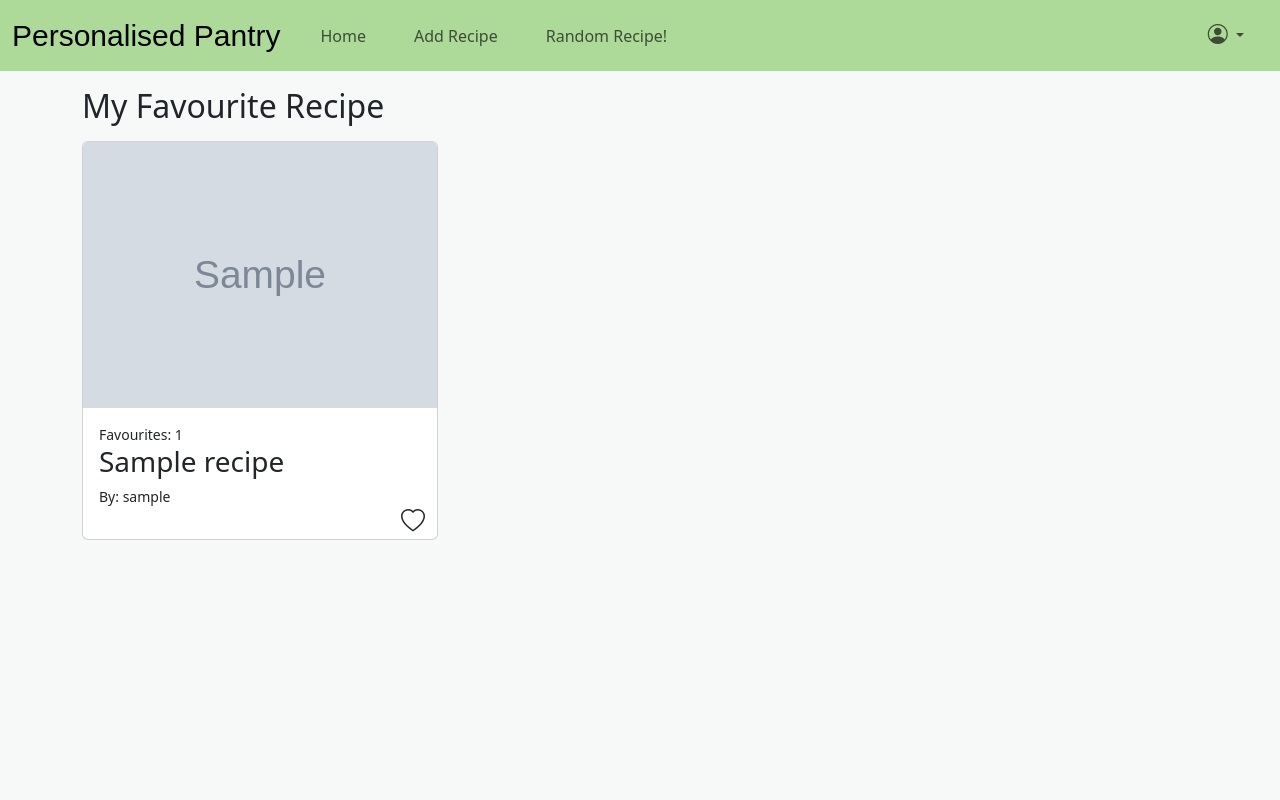
After one commit to PichapopRo/project-pantry, a Django app: page /favourite/ in a window 1280 px wide. The commit adds this page. Run offline with Django 5.2, Linux system fonts and the light colour scheme; a user stored in the database is signed in; tables that the repository leaves empty hold one stand-in row (values such as "Sample post"); grey boxes marked "Sample" are stand-in pictures; some web fonts are replaced.

Commit message:
new page for user recipe

```diff
--- a/pantry/urls.py
+++ b/pantry/urls.py
@@ -28,5 +28,6 @@ urlpatterns = [
     path("admin/", admin.site.urls),
     path('signup/', views.register_view, name='signup'),
     path('signout/', views.signout_view, name='signout'),
-    path('profile/', views.UserPageView.as_view(), name='user_profile')
+    path('favourite/', views.FavouritePage.as_view(), name='favourite'),
+    path('my_recipe/', views.MyRecipeView.as_view(), name='my_recipe')
 ]
--- a/templates/base.html
+++ b/templates/base.html
@@ -31,8 +31,8 @@
             <i class="bi bi-person-circle" style="font-size: 20px"></i>
           </a>
           <ul class="dropdown-menu dropdown-menu-end">
-            <li><a class="dropdown-item" href="#">My Recipe</a></li>
-            <li><a class="dropdown-item" href="{% url 'user_profile' %}">Favourite</a></li>
+            <li><a class="dropdown-item" href="{% url 'my_recipe' %}">My Recipe</a></li>
+            <li><a class="dropdown-item" href="{% url 'favourite' %}">Favourite</a></li>
             <li><a class="dropdown-item text-danger" href="{% url 'signout' %}">Log out</a></li>
             {%  else  %}
             <li><a href="{% url 'login' %}?next={{request.path}}" class="btn btn-success me-auto">Login</a></li>
--- /dev/null
+++ b/templates/favourite.html
@@ -0,0 +1,89 @@
+<head>
+    <meta charset="utf-8">
+    <meta name="viewport" content="width=device-width, initial-scale=1, shrink-to-fit=no">
+    <script src="https://code.jquery.com/jquery-3.6.0.min.js"></script>
+    <script>
+    $(document).ready(function() {
+        function getCookie(name) {
+            let cookieValue = null;
+            if (document.cookie && document.cookie !== '') {
+                const cookies = document.cookie.split(';');
+                for (let i = 0; i < cookies.length; i++) {
+                    const cookie = cookies[i].trim();
+                    if (cookie.substring(0, name.length + 1) === (name + '=')) {
+                        cookieValue = decodeURIComponent(cookie.substring(name.length + 1));
+                        break;
+                    }
+                }
+            }
+            return cookieValue;
+        }
+        const csrftoken = getCookie('csrftoken');
+
+        $.ajaxSetup({
+            headers: { 'X-CSRFToken': csrftoken }
+        });
+
+        $('.favourite-btn').click(function(e) {
+            e.preventDefault();
+            let button = $(this);
+            let recipeId = button.data('recipe-id');
+            let favouriteCountElement = $('#favourite-count-' + recipeId);
+
+            $.ajax({
+                url: `/recipes/${recipeId}/toggle_favourite/`,
+                method: 'POST',
+                data: { csrfmiddlewaretoken: csrftoken },
+                success: function(response) {
+                    if (response.favourited) {
+                        button.text('Unfavourite');
+                        favouriteCountElement.text(parseInt(favouriteCountElement.text()) + 1);
+                    } else {
+                        button.text('Favourite');
+                        favouriteCountElement.text(parseInt(favouriteCountElement.text()) - 1);
+                        $('#recipe-card-' + recipeId).fadeOut();
+                    }
+                },
+                error: function(xhr, status, error) {
+                    console.log(`Error: ${status} - ${error}`);
+                    alert('An error occurred. Please try again.');
+                }
+            });
+        });
+    });
+</script>
+</head>
+<html>
+{% extends 'base.html' %}
+<body>
+{% block content %}
+    <div class="container">
+    <h2 class="title my-3">My Favourite Recipe</h2>
+    <div class="row">
+    {% for favourite in favourites %}
+        <div class="col col-sm-4 mb-3">
+            <div class="card h-100">
+            <img src="{{ favourite.recipe.image }}" class="card-img-top" alt="{{ favourite.recipe.name }}">
+            <div class="card-body">
+                <small>Favourites: <span class="favourite-count" id="favourite-count-{{ favourite.recipe.id }}">{{ favourite.recipe.favourite_set.count }}</span></small>
+            <h3 class="card-title">{{ favourite.recipe.name }}</h3>
+                <small class="card-text">By: {{ favourite.recipe.poster_id.username }}</small>
+                <a href="{% url 'recipe' favourite.recipe.id %}" class="stretched-link"></a>
+                <form method="post">
+                    {% csrf_token %}
+                    <button class="btn border-0 favourite-btn position-absolute bottom-0 end-0" data-recipe-id="{{ recipe.id }}">
+                    {% if recipe.id in user_favourites %}
+                        <i class="bi bi-heart-fill text-danger"></i>
+                    {% else %}
+                        <i class="bi bi-heart"></i>
+                    {% endif %}
+                </button>
+                </form>
+            </div>
+            </div>
+        </div>
+        {% endfor %}
+    <script src="https://cdn.jsdelivr.net/npm/bootstrap@5.3.1/dist/js/bootstrap.bundle.min.js"></script>
+</div>
+    </div>
+{% endblock %}
--- a/webpage/static/styles/style.css
+++ b/webpage/static/styles/style.css
@@ -49,7 +49,7 @@ h1{
     background-color: #f0504e;
 }
 .alternate {
-background-color: #8c8c8c;
+background-color: #efefef;
 }
 ul {
 list-style-type: none;
--- a/webpage/static/webpage/style.css
+++ b/webpage/static/webpage/style.css
@@ -62,7 +62,3 @@
         ol li:nth-child(odd) {
           background: #b6b6b6;
         }
-        .thick {
-          text-decoration: solid underline 4px;
-            color: #59704e;
-        }
--- a/webpage/views.py
+++ b/webpage/views.py
@@ -397,11 +397,11 @@ class AddRecipeView(generic.CreateView):
             return 1, equipment_entry
 
 
-class UserPageView(generic.ListView):
-    """UserPageView view."""
+class FavouritePage(generic.ListView):
+    """FavouritePage view."""
 
     model = Favourite
-    template_name = "user_page.html"
+    template_name = "favourite.html"
     context_object_name = "favourites"  # Name for use in the template
 
     def get_queryset(self):
@@ -414,3 +414,14 @@ class UserPageView(generic.ListView):
         favourite_ids = [f.recipe.id for f in context["favourites"]]
         context["favourite_ids"] = favourite_ids
         return context
+
+class MyRecipeView(generic.ListView):
+    """MyRecipeView view."""
+
+    model = Recipe
+    template_name = "my_recipe.html"
+    context_object_name = "my_recipes"  # Name for use in the template
+
+    def get_queryset(self):
+        """Return user's recipe."""
+        return Recipe.objects.filter(poster_id=self.request.user)
```
Also changed, not shown: templates/user_page.html (deleted, +0 -107 lines).
